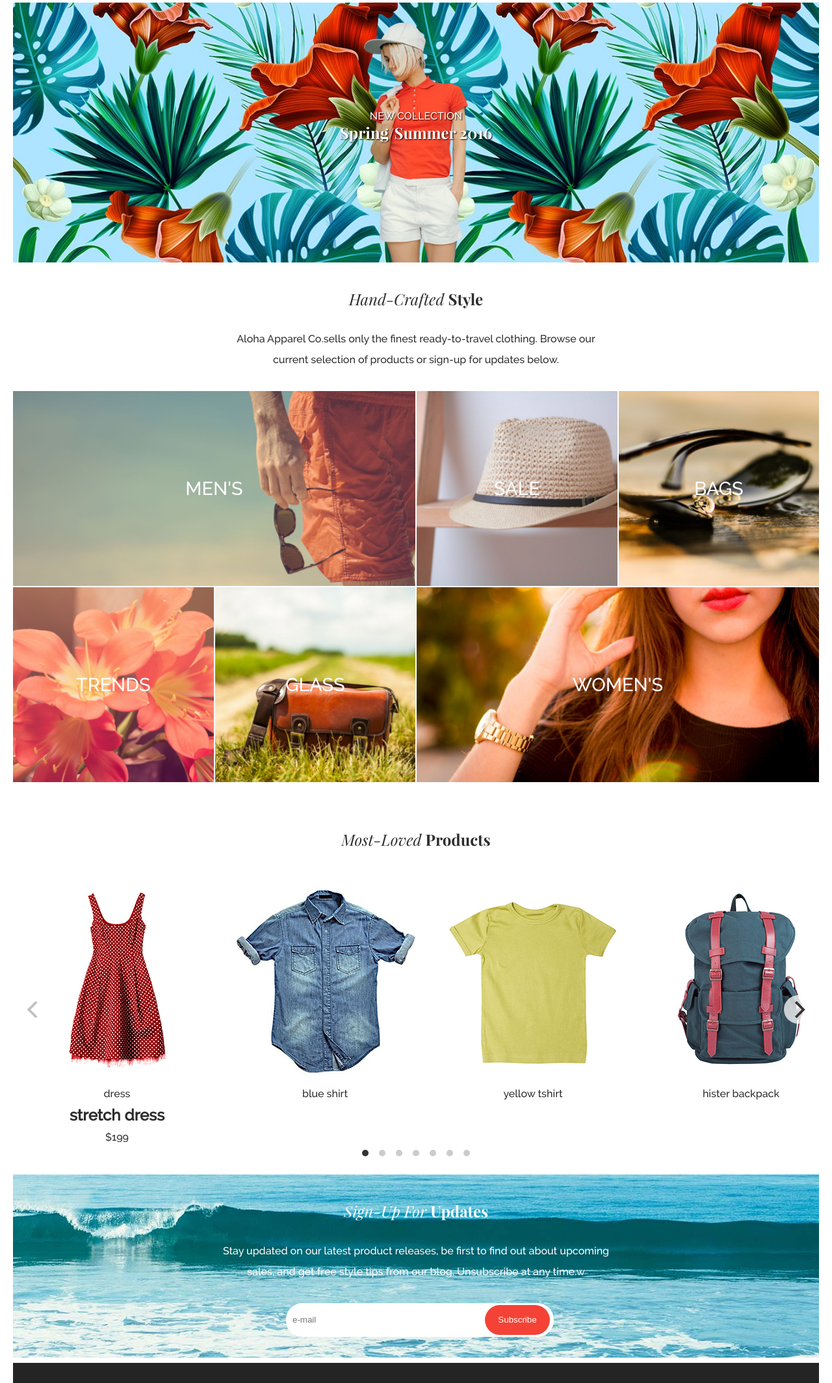
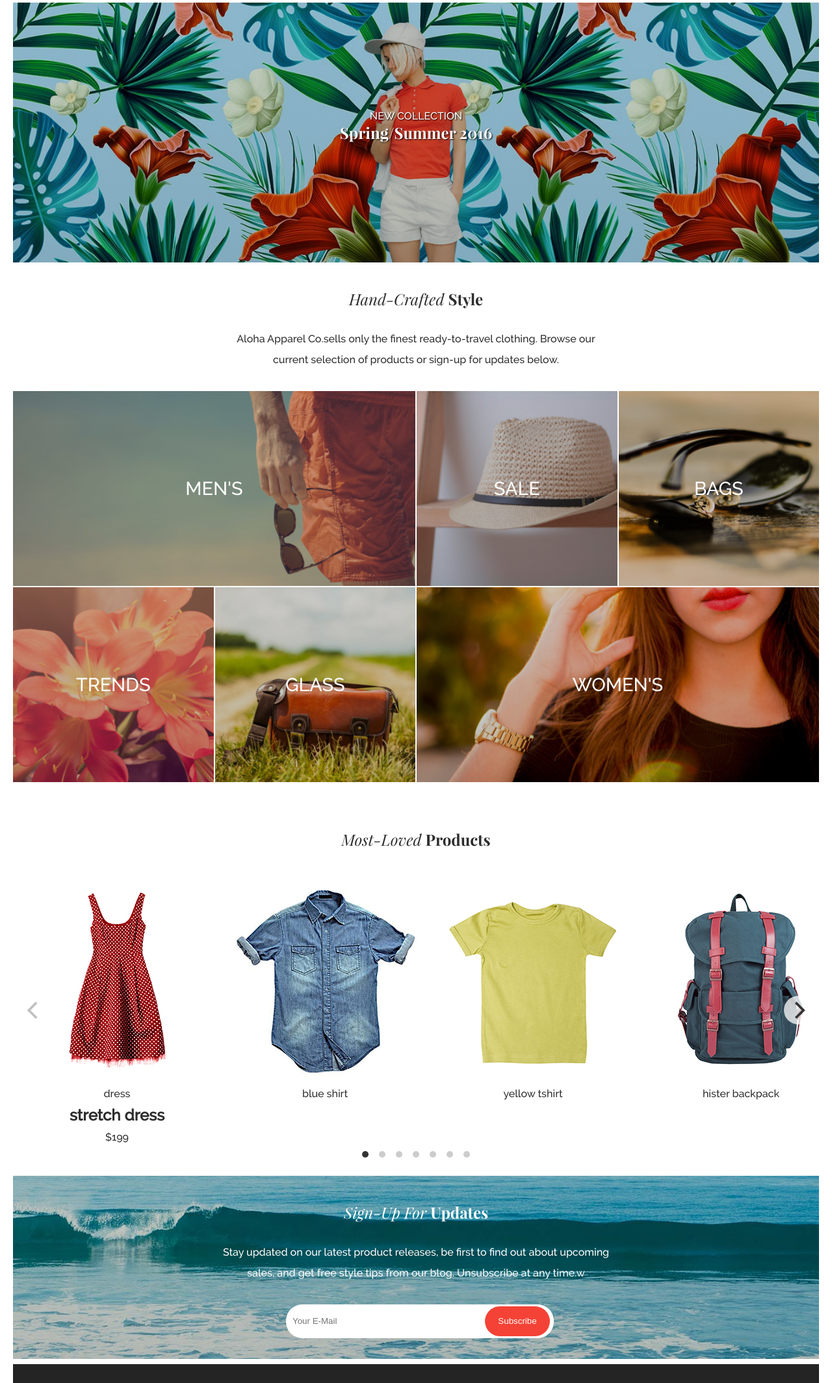
Before and after one commit to sslnyx/aloha-project, a plain HTML site: page index.html in a window 1280 px wide. Shown: the part 82-2211 px from the top of the page at 65% size. Drawn offline with nearby package versions, Linux system fonts and the light colour scheme.

Commit message:
added function to subscribe button, added color gradient to all back ground img

```diff
--- a/index.html
+++ b/index.html
@@ -138,10 +138,11 @@
     </div>
 
     <div class="submitButton">
-      <form>
-        <input type="email" placeholder="e-mail">
-        <button>Subscribe</button>
+      <form action="index.html">
+        <input class='email' type="email" placeholder="your e-mail">
+        <button type="submit">Subscribe</button>
       </form>
+
     </div>
 
   </section>
--- a/script.js
+++ b/script.js
@@ -45,3 +45,41 @@ $('a:link').on('click', function () {
   $(this).css('border', '1px dotted');
   $(this).parent().siblings().find('a').css('border', '0px dotted');
 });
+
+
+
+$('button').click(function (e) {
+  var sEmail = $('.email').val();
+
+  //check if empty input
+  if ($.trim(sEmail).length == 0 ) {
+    alert('Please submit a valid email address.');
+    e.preventDefault();
+  }
+
+  if (validateEmail(sEmail)) {
+    alert('Thanks for subscribing!');
+    e.preventDefault();
+  }
+
+  // else{
+  //   e.preventDefault();
+  // }
+
+});
+
+
+function validateEmail(sEmail) {
+  var filter = /^([\w-\.]+)@((\[[0-9]{1,3}\.[0-9]{1,3}\.[0-9]{1,3}\.)|(([\w-]+\.)+))([a-zA-Z]{2,4}|[0-9]{1,3})(\]?)$/;
+  if (filter.test(sEmail)) {
+    return true;
+  } else {
+    return false;
+  }
+}
+
+// $("div").on("click", "button", function(event) {
+//   // Stop the default behavior on the button click
+//   event.preventDefault();
+//   // Now perform our custom button click actions here...
+// });
--- a/style.css
+++ b/style.css
@@ -80,10 +80,11 @@ h1{
   width: 100%;
   height: 400px;
   background:
+  linear-gradient(to bottom, rgba(0,0,0,0.2), rgba(0,0,0,.25)),
   url("images/banner-girl.png"),
   url("images/flower-bkgd.jpg");
-  background-size: 160px, cover;
-  background-position: center 30px, bottom center;
+  background-size: cover, 160px, cover;
+  background-position: 0, center 30px, 0;
   background-repeat: no-repeat;
   text-align: center;
   text-shadow: 1px 1px 2px black;
@@ -92,6 +93,7 @@ h1{
   justify-content: center;
   align-items: center;
 }
+
 
 .container p {
   text-transform: uppercase;
@@ -120,7 +122,9 @@ h1{
 }
 
 .item:nth-child(1) {
-  background: url("images/mens-category.jpg");
+  background:
+  linear-gradient(to bottom, rgba(0,0,0,0.2), rgba(0,0,0,.25)),
+  url("images/mens-category.jpg");
   background-size: cover;
   background-position: bottom center;
   background-repeat: no-repeat;
@@ -129,7 +133,9 @@ h1{
 }
 
 .item:nth-child(2) {
-  background: url("images/trends-category.jpg");
+  background:
+  linear-gradient(to bottom, rgba(0,0,0,0.2), rgba(0,0,0,.25)),
+  url("images/trends-category.jpg");
   background-size: cover;
   background-position: bottom center;
   background-repeat: no-repeat;
@@ -138,7 +144,9 @@ h1{
 }
 
 .item:nth-child(3) {
-  background: url("images/glasses-category.jpg");
+  background:
+  linear-gradient(to bottom, rgba(0,0,0,0.2), rgba(0,0,0,.25)),
+  url("images/glasses-category.jpg");
   background-size: cover;
   background-position: bottom center;
   background-repeat: no-repeat;
@@ -147,7 +155,9 @@ h1{
 }
 
 .item:nth-child(4) {
-  background: url("images/sale-category.jpg");
+  background:
+  linear-gradient(to bottom, rgba(0,0,0,0.2), rgba(0,0,0,.25)),
+  url("images/sale-category.jpg");
   background-size: cover;
   background-position: bottom center;
   background-repeat: no-repeat;
@@ -156,7 +166,9 @@ h1{
 }
 
 .item:nth-child(5) {
-  background: url("images/bags-category.jpg");
+  background:
+  linear-gradient(to bottom, rgba(0,0,0,0.2), rgba(0,0,0,.25)),
+  url("images/bags-category.jpg");
   background-size: cover;
   background-position: bottom center;
   background-repeat: no-repeat;
@@ -165,7 +177,9 @@ h1{
 }
 
 .item:nth-child(6) {
-  background: url("images/womens-category.jpg");
+  background:
+  linear-gradient(to bottom, rgba(0,0,0,0.2), rgba(0,0,0,.25)),
+  url("images/womens-category.jpg");
   background-size: cover;
   background-position: bottom center;
   background-repeat: no-repeat;
@@ -190,7 +204,9 @@ h1{
 
 
 #sign-up{
-  background: url("images/wave-bkgd.jpg");
+  background:
+  linear-gradient(to bottom, rgba(0,0,0,0.2), rgba(0,0,0,.25)),
+  url("images/wave-bkgd.jpg");
   /* background-size: contain; */
   background-position: bottom;
   background-repeat: no-repeat;
@@ -206,13 +222,14 @@ h1{
   align-items: center;
 }
 
-form{
+form {
   width: 50%;
   max-width: 400px;
   position: relative;
 }
 
 input{
+  text-transform: capitalize;
   height:50px;
   width:100%;
   padding-left:10px;
@@ -240,7 +257,7 @@ button:hover{
 
 
 #footer {
-  padding: 4rem;
+  padding: 2rem;
   background-color: #242424;
   color: white;
   /* display: flex;
@@ -347,9 +364,8 @@ button:hover{
   }
 
   .contact li{
-    display: flex;
+    display: block;
     padding:0;
-
   }
 
   .contact span{
```
